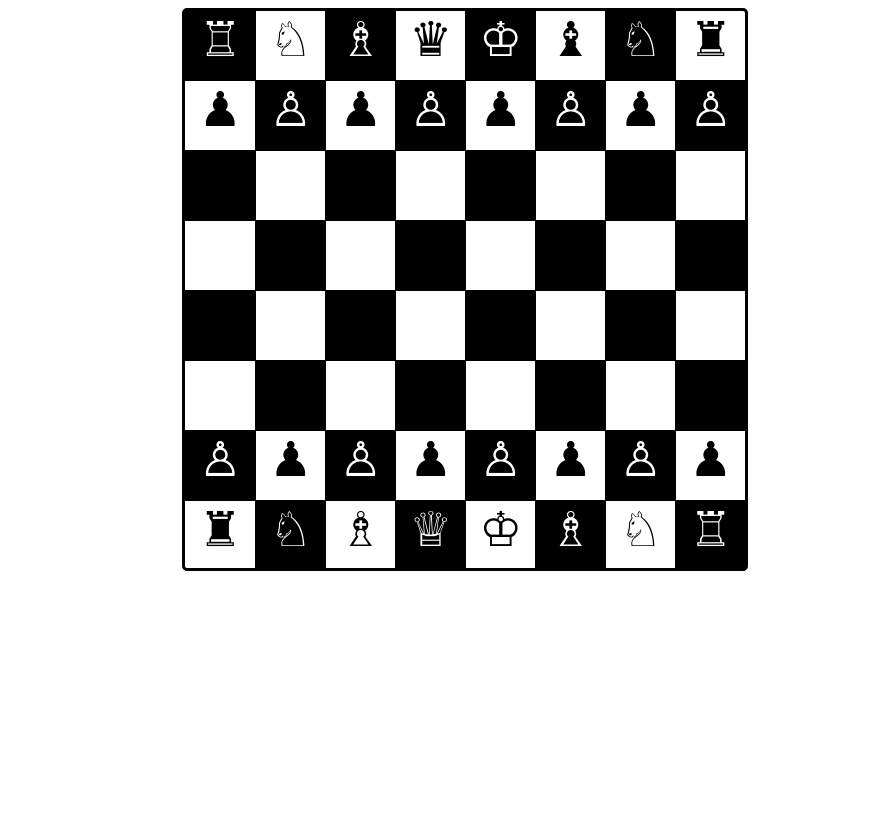
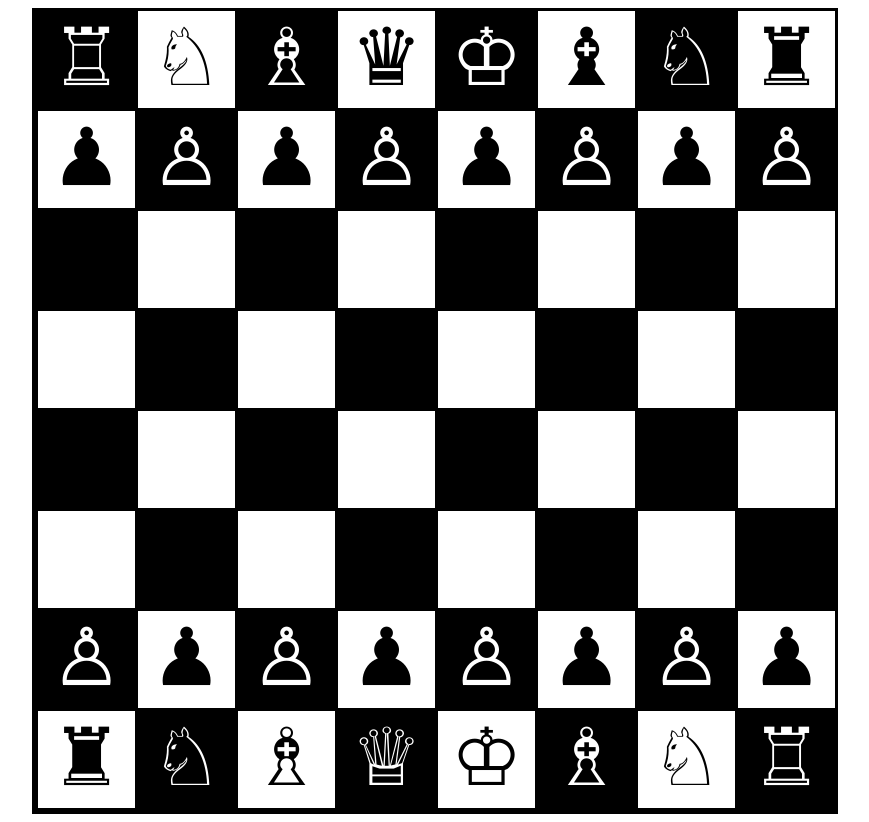
Before and after one commit to RenanBoettger/desenvolvimento-web, a plain HTML site: page trab web/xadrez.html in a window 1280 px wide. Shown: the whole page, without its empty margins (205-1074 px from the left). Before the commit the page ends 800 px from the top, so only its background shows below. Drawn offline with Linux system fonts and the light colour scheme.

Commit message:
Update xadrez.css

```diff
--- a/trab web/xadrez.css
+++ b/trab web/xadrez.css
@@ -1,42 +1,33 @@
-*, *::before, *::after{
-    box-sizing: border-box;
-    -webkit-box-sizing: border-box;
-    -moz-box-sizing: border-box;
-    -o-box-sizing: border-box;
 
-  }
+
 #tabuleiro-xadrez {
-    width: 780px;
-    margin-left: 30%;
+  display: flex;
+  flex-direction: row;
+  justify-content: center;
 }
 
 #tabuleiro {
   border: 3px solid #000;
-    width: 566px;
-    height: 563px;
-    border-radius: 5px;
-    float: left;
-  }
-  .fileira div {
-    font-size: 3em;
-    float: left;
-    width: 70px;
-    height: 70px;
-    border-left: 1.5px solid #000;
-    border-bottom: 1.5px solid #000;
-    text-align: center;
+  width: 100vmin;
+  height: 100vmin;
 }
 
-  .fileira div:first-child {
-    border-left: 0;
+.fileira div {
+  font-size: 10vmin;
+  float: left;
+  width: 12.5vmin;
+  height: 12.5vmin;
+  border-left: solid #000;
+  border-bottom: solid #000;
+  text-align: center;
+  box-sizing: border-box;
 }
-
-  .line-1 div:nth-child(2n+1)  {
+.line-1 div:nth-child(2n+1) {
   background: #000;
   color: #FFF
 }
 
-  .line-2 div:nth-child(2n)  {
+.line-2 div:nth-child(2n) {
   background: #000;
   color: #FFF
 }
```
Lines whose indentation alone changed are shown as unchanged.
